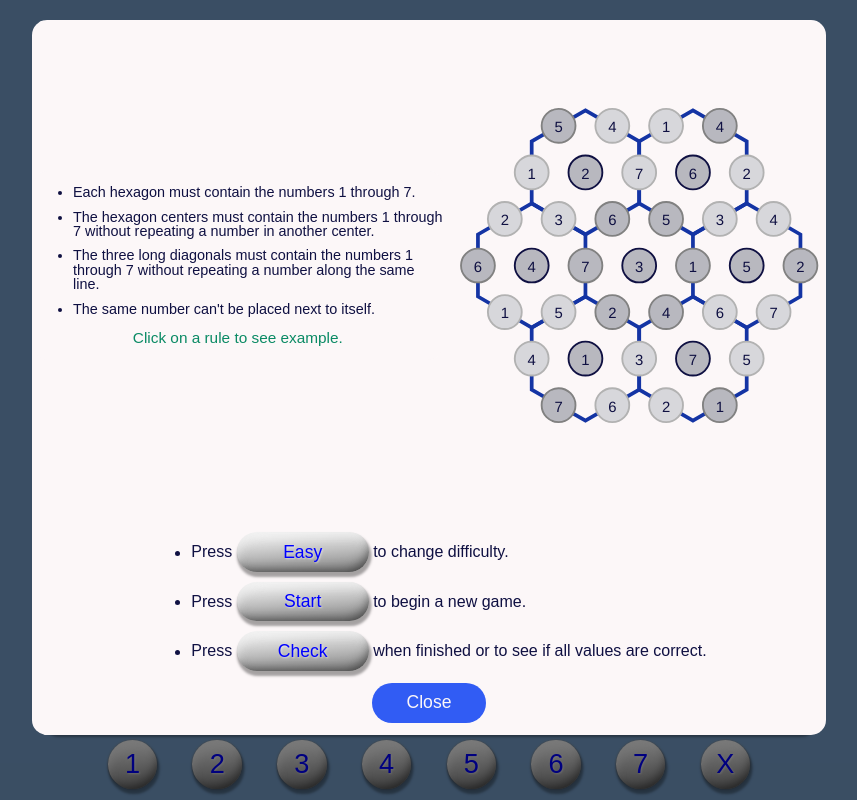
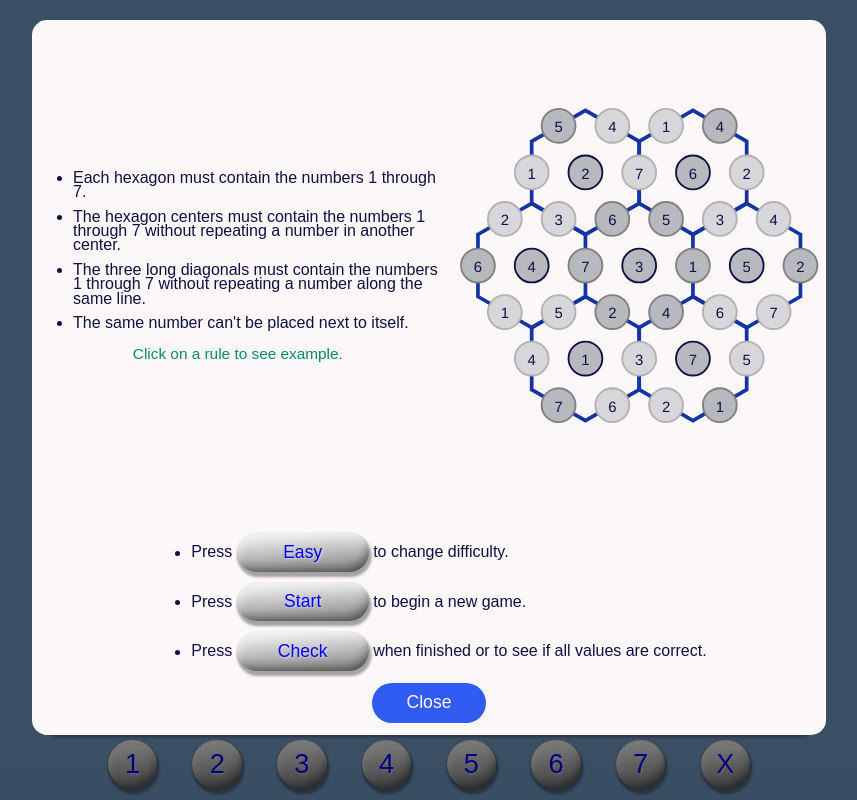
Before and after one commit to jderouin1969/game-app, a React (Vite) app: page / in a window 1280 px wide. Both pictures are taken after a click on the button "Directions". Shown: the whole page, without its empty margins (211-1068 px from the left). Built offline with nearby package versions, Linux system fonts and the light colour scheme.

Commit message:
Update Font One More Time

```diff
--- a/src/App.css
+++ b/src/App.css
@@ -128,8 +128,8 @@ code {
   background-color: var(--offWhite);
   color: var(--fontDark);
   border-radius: 15px;
-  font-family: Arial; font-size: var(--text-small);
-  line-height: 1em;
+  font-family: Arial; font-size: var(--text-base);
+  line-height: .9rem;
   display: flex;
   flex-direction: column;
   align-self: center;
```
Also changed, not shown: 4 other files (tests, documents, lock files or other folders).
